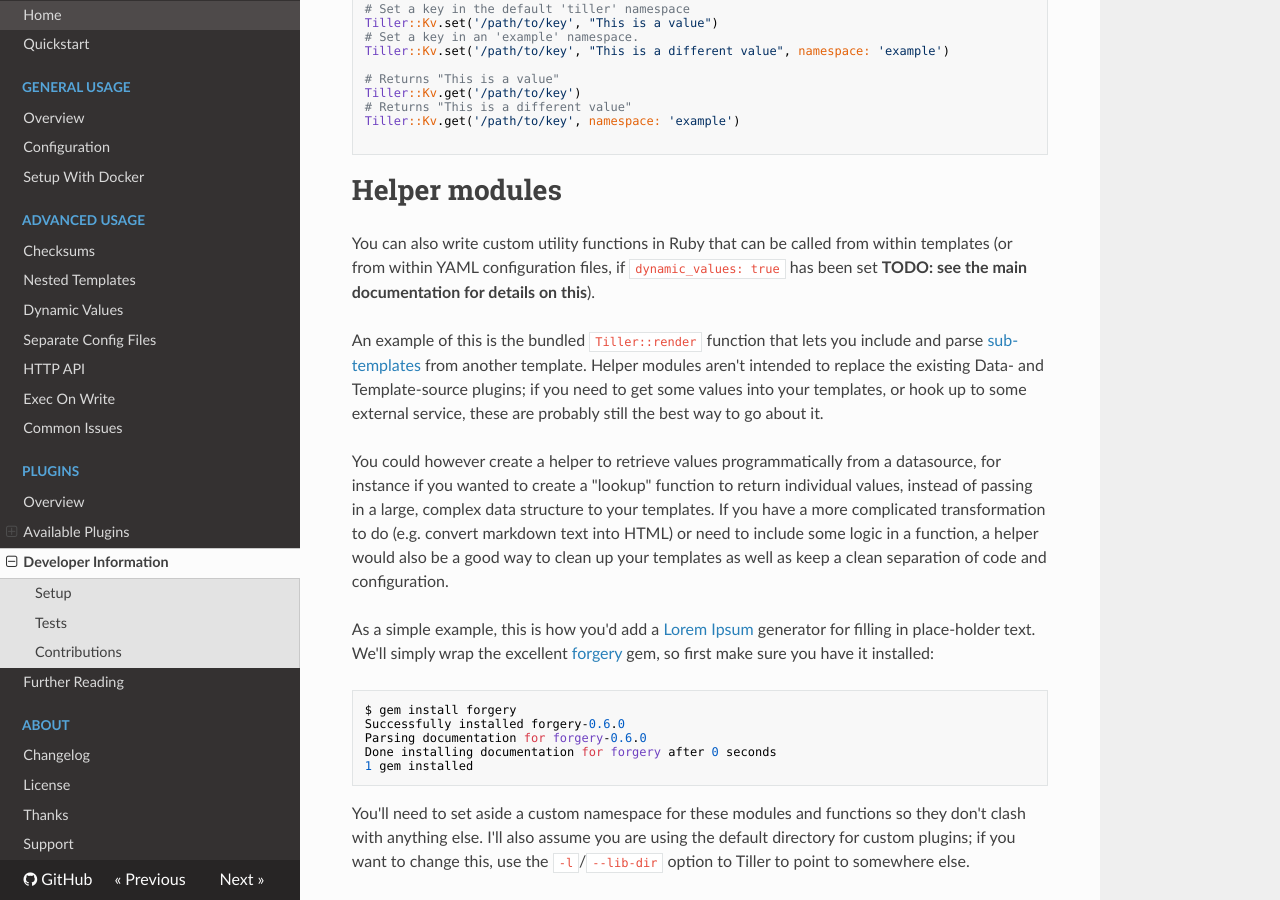
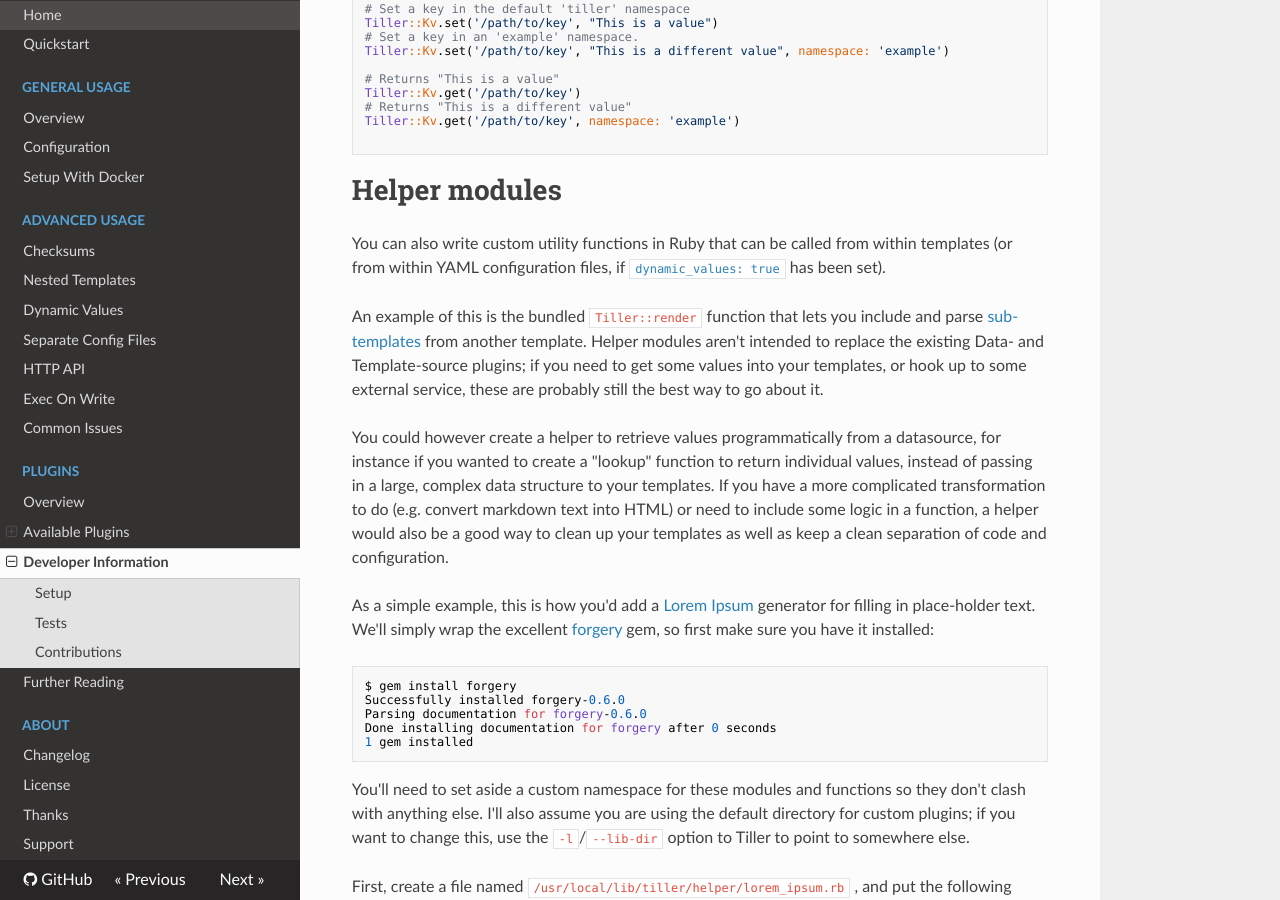
Before and after one commit to markround/tiller, an MkDocs documentation site: the page built from docs/developers.md, in a window 1280 px wide and 900 px high, scrolled down 4311 px. Built offline with MkDocs 1.6.1, drawn with Linux system fonts in a browser that asks for light colours; nearby versions of some CDN libraries; old or Windows-style settings are respelled for this version of MkDocs.

Commit message:
Removed TODO

```diff
--- a/docs/developers.md
+++ b/docs/developers.md
@@ -164,7 +164,7 @@ Tiller::Kv.get('/path/to/key', namespace: 'example')
 
 # Helper modules
 
-You can also write custom utility functions in Ruby that can be called from within templates (or from within YAML configuration files, if `dynamic_values: true` has been set __TODO: see the main documentation for details on this__).
+You can also write custom utility functions in Ruby that can be called from within templates (or from within YAML configuration files, if [`dynamic_values: true`](advanced/dynamic.md) has been set).
 
 An example of this is the bundled `Tiller::render` function that lets you include and parse [sub-templates](advanced/subtemplates.md) from another template. Helper modules aren't intended to replace the existing Data- and Template-source plugins; if you need to get some values into your templates, or hook up to some external service, these are probably still the best way to go about it.
 
```
